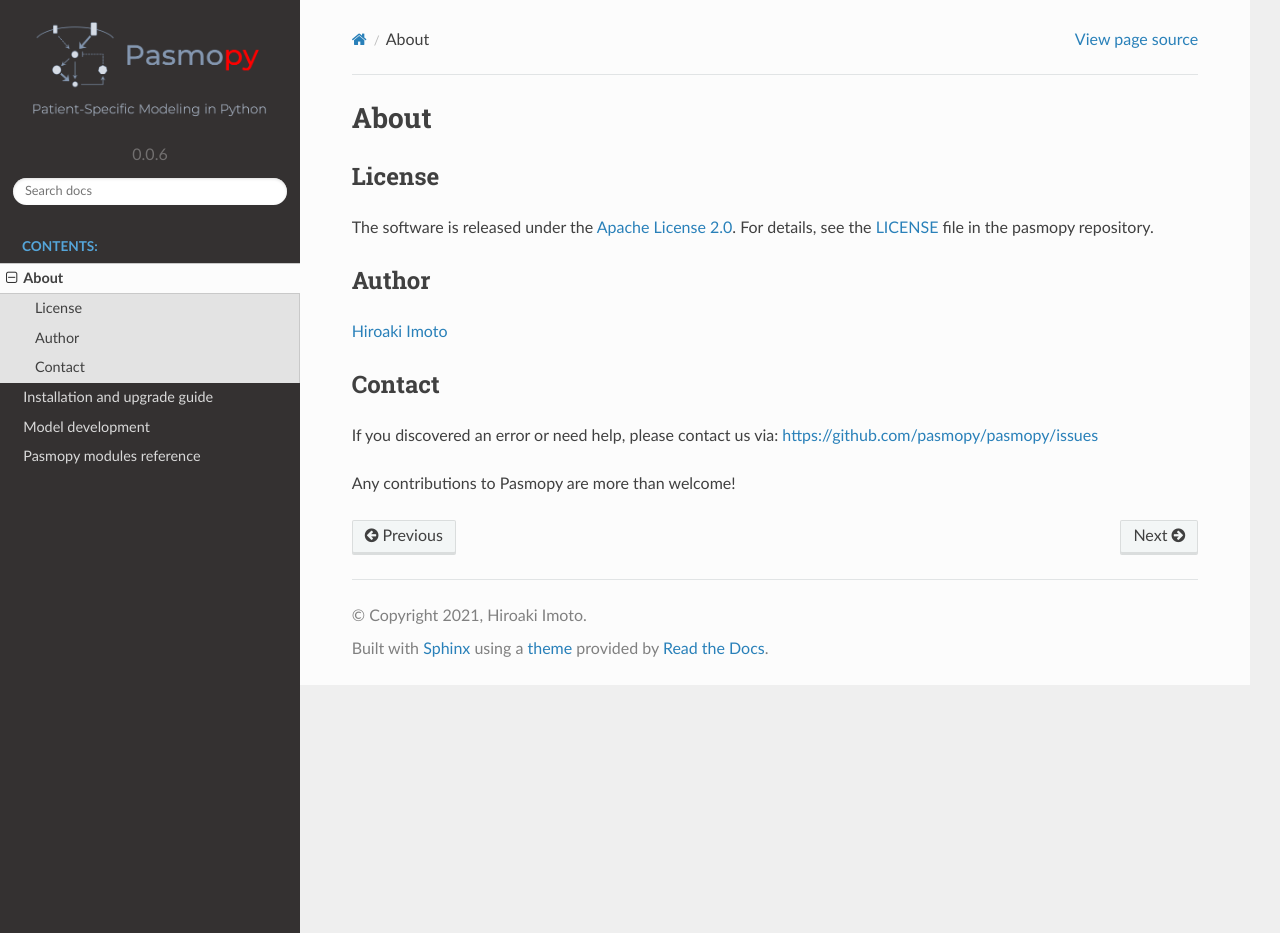
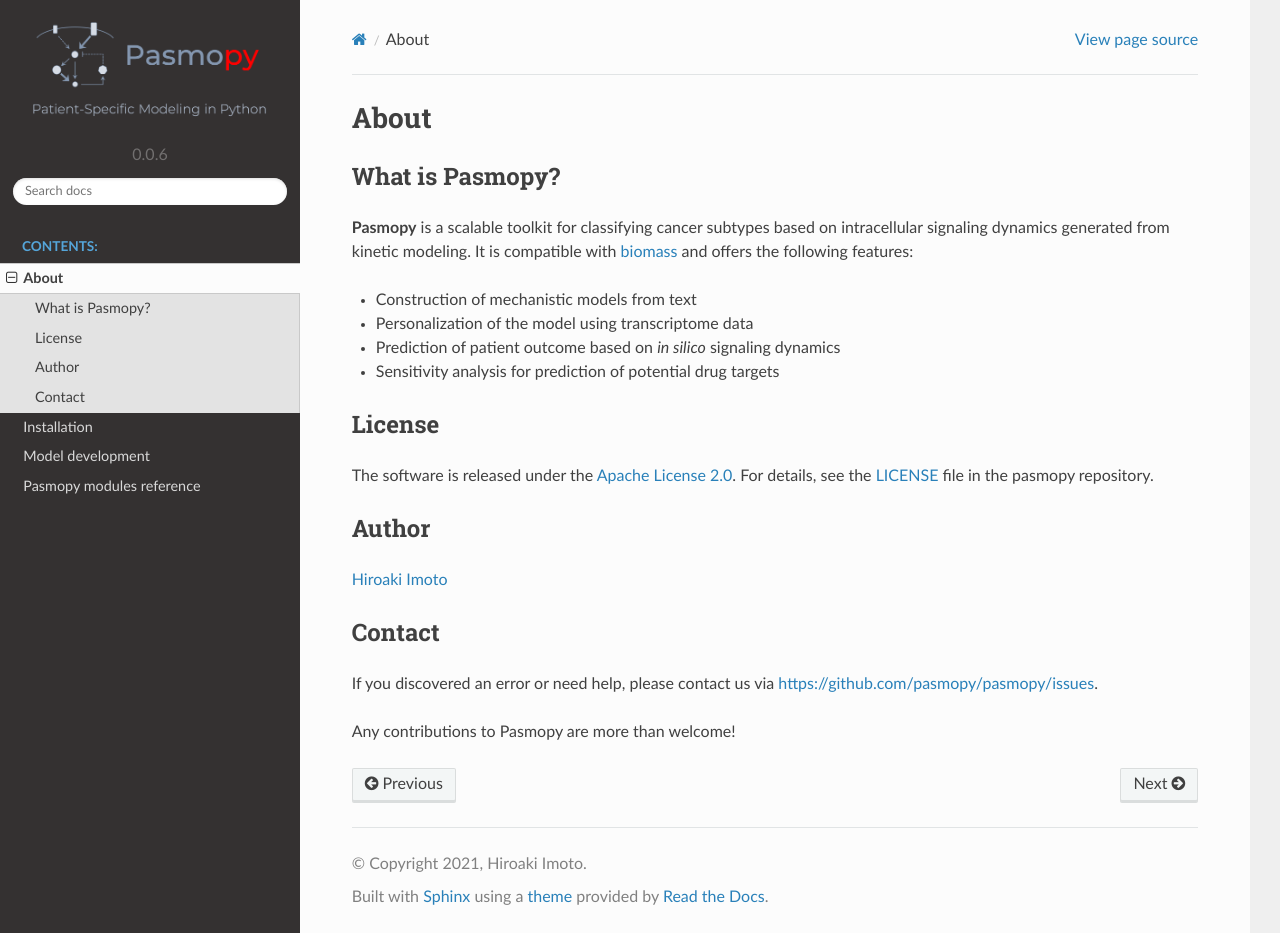
Before and after one commit to pasmopy/pasmopy, a Sphinx documentation site: the page built from docs/about.rst, in a window 1280 px wide and 933 px high. Built offline with Sphinx 7.4.7 and the Read the Docs theme 2.0.0, drawn with Linux system fonts in a browser that asks for light colours.

Commit message:
Update docs

```diff
--- a/docs/about.rst
+++ b/docs/about.rst
@@ -1,20 +1,30 @@
 About
 =====
 
+What is Pasmopy?
+----------------
+
+**Pasmopy** is a scalable toolkit for classifying cancer subtypes based on intracellular signaling dynamics generated from kinetic modeling. It is compatible with `biomass <https://github.com/biomass-dev/biomass>`_ and offers the following features:
+
+* Construction of mechanistic models from text
+* Personalization of the model using transcriptome data
+* Prediction of patient outcome based on *in silico* signaling dynamics
+* Sensitivity analysis for prediction of potential drug targets
+
 License
-^^^^^^^
+-------
 
 The software is released under the `Apache License 2.0 <https://opensource.org/licenses/Apache-2.0>`_.
 For details, see the `LICENSE <https://github.com/pasmopy/pasmopy/blob/master/LICENSE>`_ file in the pasmopy repository.
 
 Author
-^^^^^^
+------
 
 `Hiroaki Imoto <https://github.com/himoto>`_
 
 Contact
-^^^^^^^
+-------
 
-If you discovered an error or need help, please contact us via: https://github.com/pasmopy/pasmopy/issues
+If you discovered an error or need help, please contact us via https://github.com/pasmopy/pasmopy/issues.
 
 Any contributions to Pasmopy are more than welcome!
--- a/docs/installation.rst
+++ b/docs/installation.rst
@@ -1,10 +1,10 @@
-Installation and upgrade guide
-==============================
+Installation
+============
 
 Pasmopy requires Python 3.7+ to run.
 
-Installation
-------------
+Installing Pasmopy
+------------------
 
 PyPI
 ^^^^
```
Also changed, not shown: docs/index.rst (+2 -6 lines).
